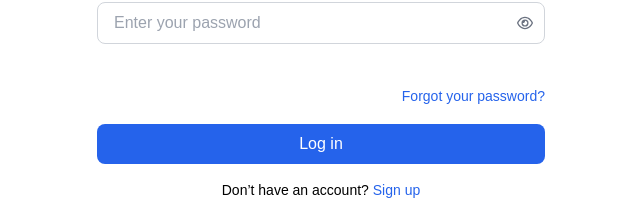
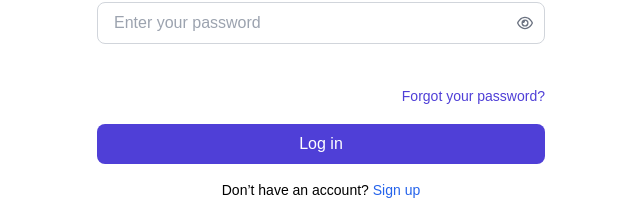
Before and after one commit to teeegeee774/raenestApp, a React (Vite) app: page / in a window 1280 px wide. Shown: the part 484-698 px from the top of the page, without its empty margins (319-959 px from the left). Built offline with nearby package versions, Linux system fonts and the light colour scheme.

Commit message:
Update Home.jsx

```diff
--- a/src/pages/Home.jsx
+++ b/src/pages/Home.jsx
@@ -95,13 +95,13 @@ const Home = () => {
             <FormErrMsg errors={errors} inputName="password" />
           </div>
           <div className="text-right mb-4">
-            <a href="#" className="text-blue-600 text-sm">
+            <a href="#" className="text-[#4F3FD7] text-sm">
               Forgot your password?
             </a>
           </div>
           <button
             type="submit"
-            className="w-full py-2 bg-blue-600 text-white rounded-lg hover:bg-blue-700 disabled:bg-gray-300"
+            className="w-full py-2 bg-[#4F3FD7] text-white rounded-lg hover:bg-blue-700 disabled:bg-gray-300"
             disabled={loading}
           >
             {loading ? "Loading..." : "Log in"}
```
